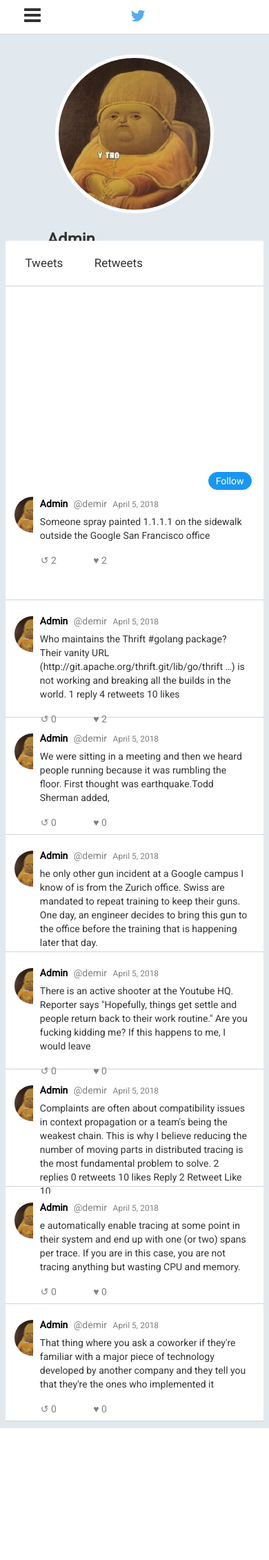
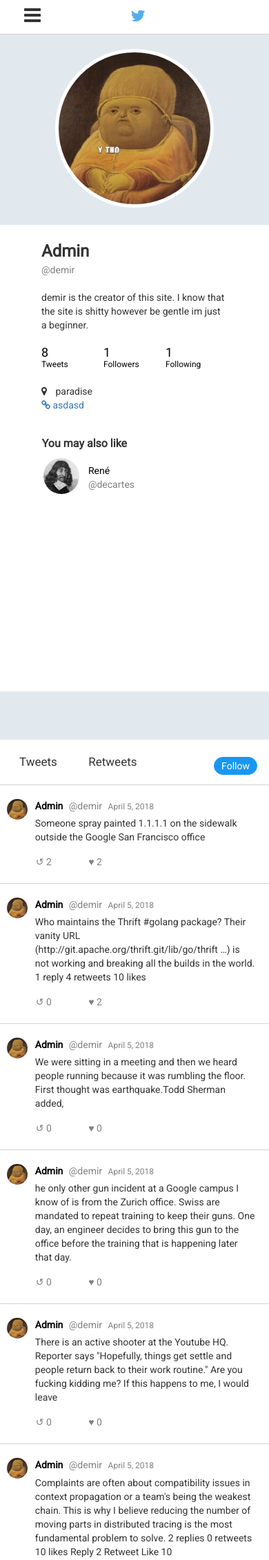
Before and after one commit to djangobd/djtwiterclone, a Django app: a page that uses templates/base.html in a window 390 px wide. Shown: the top 2261 px of the page at 69% size. Before the commit the page ends 2070 px from the top, so only its background shows below. Run offline with Django 3.2, Linux system fonts and the light colour scheme; a user stored in the database is signed in; data comes from the database, SQL or seed files in the repository; both versions use the stored data as it was after the commit; some libraries are stand-ins or nearby versions.

Commit message:
added repsonsivness to the profile

```diff
--- a/twitter_app/static/twitter_app/css/profile-page.css
+++ b/twitter_app/static/twitter_app/css/profile-page.css
@@ -149,7 +149,7 @@
 }
 
 #tweet-right-part {
-  height: 149px;
+  height: auto;
   background-color: white;
   padding: 10px !important;
 }
@@ -219,3 +219,34 @@
     color: gray;
     margin-bottom: 4px !important;
 }
+
+@media only screen and (max-width:1000px) {
+
+  #main-content {
+    padding: 0vh !important;
+  }
+
+  /*LEFT PART -------------------------*/
+
+  #left-part {
+    height: auto;
+  }
+
+  #profile-picture img {
+    margin-bottom: 25px !important;
+  }
+
+  #tweet-left-part {
+    height: auto !important;
+    padding: 0px !important;
+  }
+
+  #tweet-left-part img {
+    height: 30px;
+  }
+
+  #tweet-right-part {
+    height: auto;
+  }
+
+}
--- a/twitter_app/views.py
+++ b/twitter_app/views.py
@@ -541,11 +541,11 @@
     all_settings = ProfileSettingsModel.objects.all()
     all_settings_count = all_settings.count()
 
-    random_settings_1 = all_settings[random.randint(0, all_settings_count-1)]
-    random_settings_2 = all_settings[random.randint(0, all_settings_count-1)]
-    random_settings_3 = all_settings[random.randint(0, all_settings_count-1)]
-    random_settings_4 = all_settings[random.randint(0, all_settings_count-1)]
-    random_settings_5 = all_settings[random.randint(0, all_settings_count-1)]
+    random_settings_1 = all_settings[random.randint(1, all_settings_count-1)]
+    random_settings_2 = all_settings[random.randint(1, all_settings_count-1)]
+    random_settings_3 = all_settings[random.randint(1, all_settings_count-1)]
+    random_settings_4 = all_settings[random.randint(1, all_settings_count-1)]
+    random_settings_5 = all_settings[random.randint(1, all_settings_count-1)]
 
     return render(request, 'home.html', context={'has_navbar': True,
                                                  'current_user': current_user,
@@ -644,6 +644,19 @@
 #    see what results i get from the query. I hate it.
 # 6 - And lastly before i forget the tweet home feed needs ajax. to let the
 #    new tweets keep coming.
+# 7- The home page and the exlpre page will not work on the local host if the
+#    user does not create content. I am manually creating content at the beg
+#    beginig since we have random_settings queries they will break if there is
+#    nothing in the array for settings.
+# 8- I still dont know which sql to use and how to use it. For the sake of
+#    heroku i will go along with postgresql for now but i may change it.
+# 9- there is a scaling problem each time a user submit a tweet the site will
+#    become slower and slower. I couldnt find a soulition to that since this
+#    is my first django project and im a beginnerself.
+# 10- most of the algorithms such as , follow suggestions, explore page does
+#     not use any kind of sessions or algorithms they are coded very poorly
+#     which is not the best use for optimsiation problems that i will have in
+#     future ....
 
 # Yet, I am probably not going to use or waste my time on this project, at
 # least not for a long time because this was just a learning experience.
```
Also changed, not shown: db.sqlite3.
